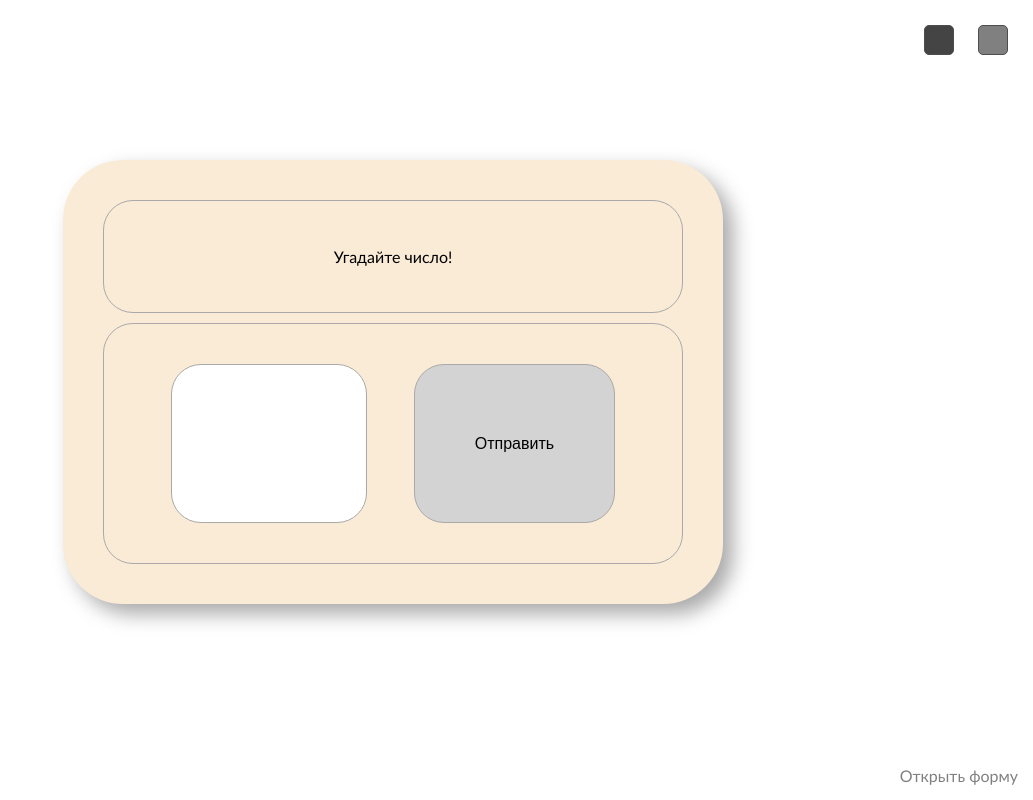
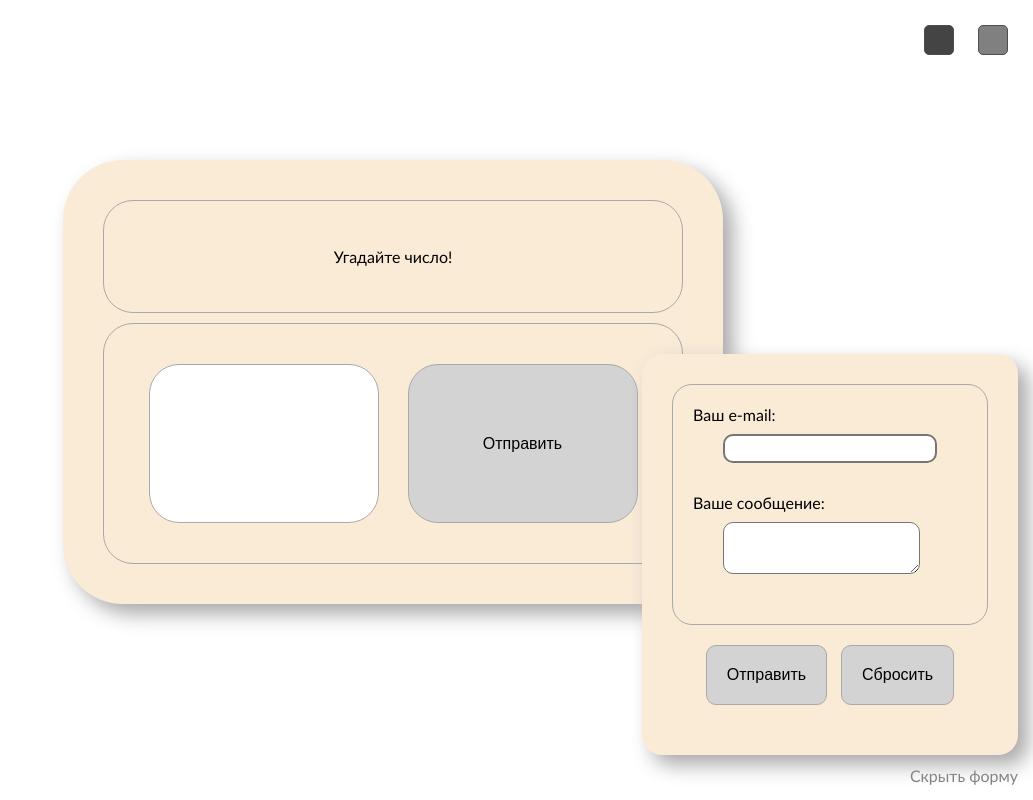
Before and after one commit to OrDro1d/guess-the-number, a plain HTML site: page index.html in a window 1280 px wide. Both pictures are taken after a click on the link "Напишите нам!". Shown: the whole page, without its empty margins (247-1280 px from the left). Drawn offline with Linux system fonts and the light colour scheme.

Commit message:
Обновлена форма

```diff
--- a/form-styles.css
+++ b/form-styles.css
@@ -9,23 +9,42 @@
 	box-shadow: 10px 10px 20px darkgray;
 }
 
-.form > input {
-	display: block;
-	margin: 10px 30px 30px 30px;
+.form > div:first-child {
+	padding: 20px;
+	border: 1px solid darkgray;
+	border-radius: 20px;
 }
 
-.form > textarea {
+.form > div:last-child {
+	display: flex;
+	justify-content: space-evenly;
+	padding: 20px;
+}
+
+.form > div > input {
+	text-align: center;
+	width: 200px;
+	display: block;
+	border-style: solid;
+	margin: 10px 30px 30px 30px;
+	border-radius: 10px;
+	padding: 5px;
+}
+
+.form > div > textarea {
 	display: block;
 	margin: 10px 30px 30px 30px;
 	max-height: 200px;
 	max-width: 300px;
+	border-radius: 10px;
+	padding: 10px;
 }
 
-.form > button {
+.form > div:last-child > button {
 	background-color: lightgray;
 	border: 1px solid darkgray;
-	border-radius: 5px;
+	border-radius: 10px;
 	font-size: 16px;
 	cursor: pointer;
-	padding: 10px;
+	padding: 20px;
 }
--- a/index.html
+++ b/index.html
@@ -18,12 +18,18 @@
 			<button class="theme-mode"></button>
 			<button class="help-button"></button>
 		</div>
-		<form class="form">
-			<label for="email">Ваш e-mail:</label>
-			<input id="email" type="email" />
-			<label for="text">Ваше сообщение:</label>
-			<textarea id="text"></textarea>
-			<button>Отправить</button>
+		<form class="form" hidden>
+			<div>
+				<label for="email">Ваш e-mail:</label>
+				<input id="email" type="email" />
+				<label for="text">Ваше сообщение:</label>
+				<textarea id="text"></textarea>
+			</div>
+
+			<div>
+				<button>Отправить</button>
+				<button>Сбросить</button>
+			</div>
 		</form>
 		<main>
 			<div class="questioneer">
@@ -37,6 +43,7 @@
 					type="number"
 					required
 				/>
+
 				<button class="guess-button">Отправить</button>
 			</div>
 		</main>
--- a/styles.css
+++ b/styles.css
@@ -40,6 +40,7 @@ body {
 main {
 	border-radius: 60px;
 	max-width: 600px;
+	min-width: 320px;
 	height: auto;
 	margin: auto;
 	padding: 30px;
@@ -63,10 +64,13 @@ main {
 
 .guess-form {
 	display: flex;
-	justify-content: space-evenly;
+	justify-content: space-around;
+	flex-wrap: wrap;
 }
 
 .guess-input {
+	box-sizing: border-box;
+	width: 230px;
 	font-size: 32px;
 	font-weight: lighter;
 	padding: 60px;
@@ -77,6 +81,8 @@ main {
 }
 
 .guess-button {
+	box-sizing: border-box;
+	width: 230px;
 	background-color: lightgray;
 	border: 1px solid darkgray;
 	font-size: 16px;
@@ -91,8 +97,8 @@ main {
 .guess-button:active {
 	background-color: darkgray;
 	padding: 50px;
-	margin: 20px;
-	transition: 0.1s;
+	margin: 10px;
+	transition: 0.2s;
 }
 
 .form-renderer {
```
